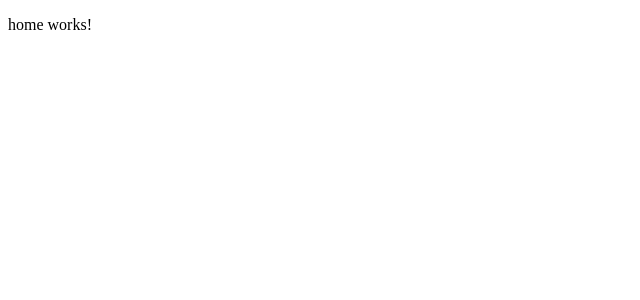
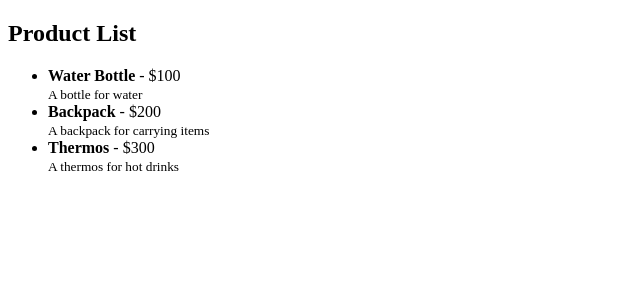
Before and after one commit to lissakariuki/Product-list-application, an Angular app: page / in a window 1280 px wide. Shown: the top 300 px of the page, without its empty margins (0-640 px from the left). Built offline with nearby package versions, Linux system fonts and the light colour scheme.

Commit message:
running the product list application using a structural directive

```diff
--- a/src/app/app.routes.ts
+++ b/src/app/app.routes.ts
@@ -1,6 +1,6 @@
 import { Routes } from '@angular/router';
-import { HomeComponent } from './home/home.component';
+import { ProductListComponent } from './product-list/product-list.component';
 
 export const routes: Routes = [
-    { path: '', component: HomeComponent },
+    { path: '', component: ProductListComponent },
 ];
--- /dev/null
+++ b/src/app/product-list/product-list.component.html
@@ -0,0 +1,7 @@
+<h2>Product List</h2>
+<ul>
+  <li *ngFor="let product of product">
+    <strong>{{ product.name }}</strong> - ${{ product.price }}<br>
+    <small>{{ product.description }}</small>
+  </li>
+</ul>
--- /dev/null
+++ b/src/app/product-list/product-list.component.ts
@@ -0,0 +1,18 @@
+import { Component } from '@angular/core';
+import { Product } from './product.model';
+import { CommonModule } from '@angular/common';
+
+@Component({
+  selector: 'app-product-list',
+  standalone: true,
+  imports: [CommonModule],
+  templateUrl: './product-list.component.html',
+  styleUrl: './product-list.component.scss'
+})
+export class ProductListComponent {
+     product : Product[] = [
+    { id: 1, name: 'Water Bottle', price: 100, description: 'A bottle for water'},
+    { id: 2, name: 'Backpack', price: 200, description: 'A backpack for carrying items'},
+    { id: 3, name: 'Thermos', price: 300, description: 'A thermos for hot drinks'}
+  ]
+}
--- /dev/null
+++ b/src/app/product-list/product.model.ts
@@ -0,0 +1,6 @@
+export interface Product {
+  id: number;
+  name: string;
+  price: number;
+  description: string;
+}
```
Also changed, not shown: src/app/product-list/product-list.component.scss (added), 1 other file (tests, documents, lock files or other folders).
